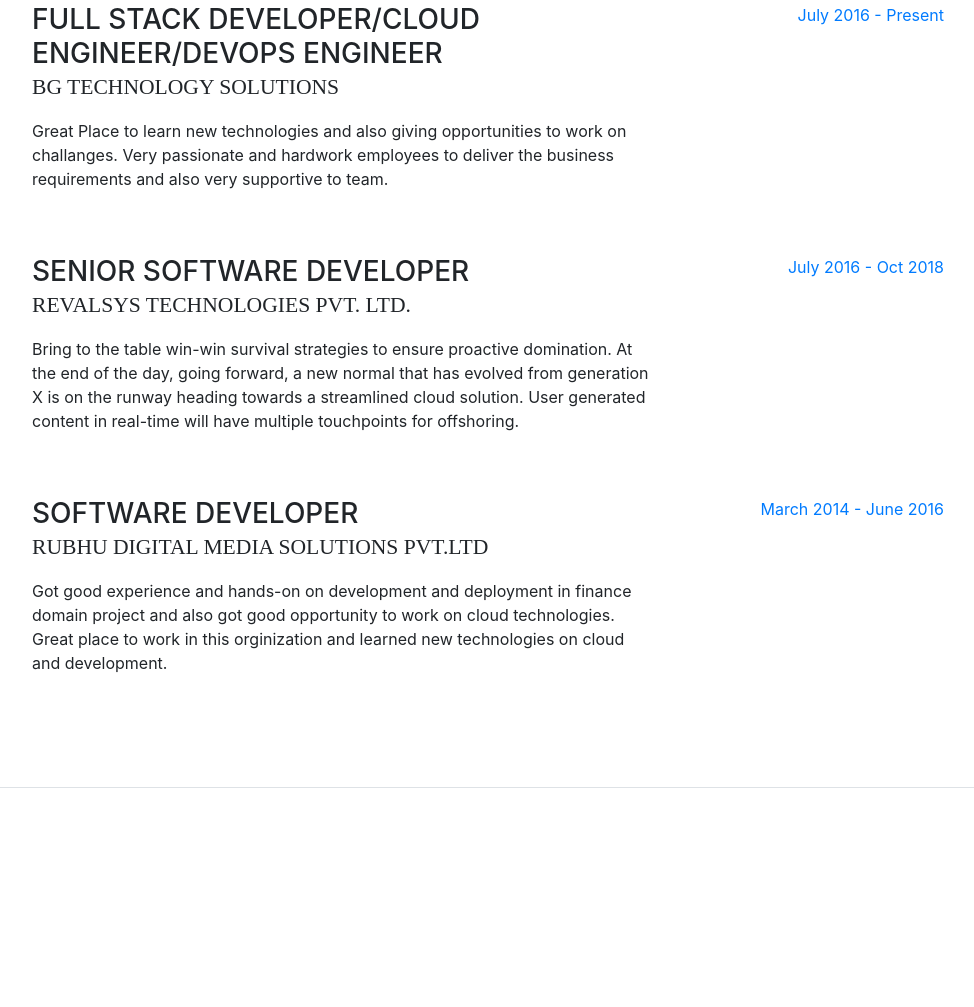
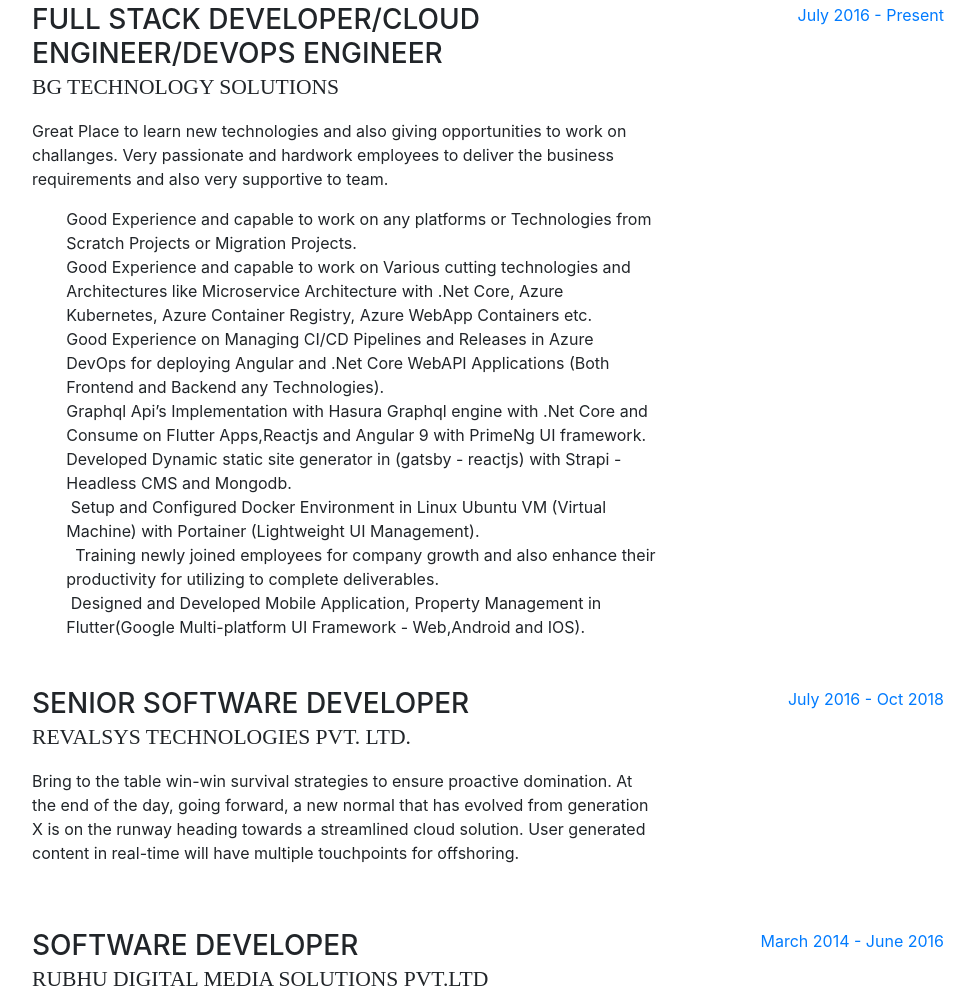
Before and after one commit to kbmanikanta/kbmanikanta.github.io, a website with bundled scripts: page index.html in a window 1280 px wide. Shown: the part 931-1938 px from the top of the page, without its empty margins (288-1262 px from the left). Built offline with nearby package versions, Linux system fonts and the light colour scheme; a web font is replaced by a local one.

Commit message:
Update index.html

```diff
--- a/index.html
+++ b/index.html
@@ -122,7 +122,18 @@
               <h3 class="mb-0">Full Stack Developer/Cloud Engineer/DevOps Engineer</h3>
               <div class="subheading mb-3">BG Technology Solutions</div>
               <p>Great Place to learn new technologies and also giving opportunities to work on challanges. Very passionate and hardwork employees to deliver the business requirements and also very supportive to team.</p>
-            </div>
+            <ul class="fa-ul mb-0">
+    <li>Good Experience and capable to work on any platforms or Technologies from Scratch Projects or Migration Projects.&nbsp;</li>
+    <li>Good Experience and capable to work on Various cutting technologies and Architectures like Microservice Architecture with .Net Core, Azure Kubernetes, Azure Container Registry, Azure WebApp Containers etc.&nbsp;</li>
+    <li>Good Experience on Managing CI/CD Pipelines and Releases in Azure DevOps for deploying Angular and .Net Core WebAPI Applications (Both Frontend and Backend any Technologies).&nbsp;</li>
+    <li>Graphql Api&rsquo;s Implementation with Hasura Graphql engine with .Net Core and Consume on Flutter Apps,Reactjs and Angular 9 with PrimeNg UI framework.&nbsp;</li>
+    <li>Developed Dynamic static site generator in (gatsby - reactjs) with Strapi - Headless CMS and Mongodb.</li>
+    <li>&nbsp;Setup and Configured Docker Environment in Linux Ubuntu VM (Virtual Machine) with Portainer (Lightweight UI Management).</li>
+    <li>&nbsp; Training newly joined employees for company growth and also enhance their productivity for utilizing to complete deliverables.</li>
+    <li>&nbsp;Designed and Developed Mobile Application, Property Management in Flutter(Google Multi-platform UI Framework - Web,Android and IOS). </li>
+</ul>
+
+		 </div>
             <div class="resume-date text-md-right">
               <span class="text-primary">July 2016 - Present</span>
             </div>
```
